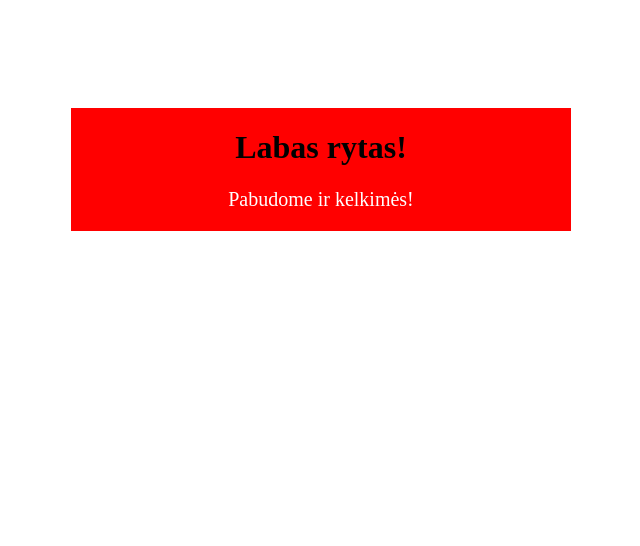
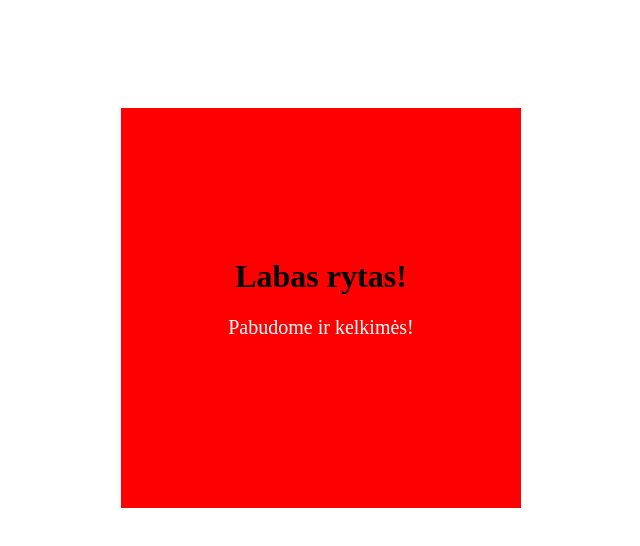
Before and after one commit to evelinao1/Pirmasis-front-end-testas, a plain HTML site: page index.html in a window 1280 px wide. Shown: the whole page, without its empty margins (319-959 px from the left). Drawn offline with Linux system fonts and the light colour scheme.

Commit message:
Some changes

```diff
--- a/main.css
+++ b/main.css
@@ -1,11 +1,13 @@
 .box {
     display: inline-block;
-    width: 500px;
-    margin: 100px calc(50% - 250px);
+    width: 400px;
+    height: 400px;
+    margin: 100px calc(50% - 200px);
     background-color: red;
 }
 .title {
     text-align: center;
+    margin-top: 150px;
 }
 .text {
     text-align: center;
```
